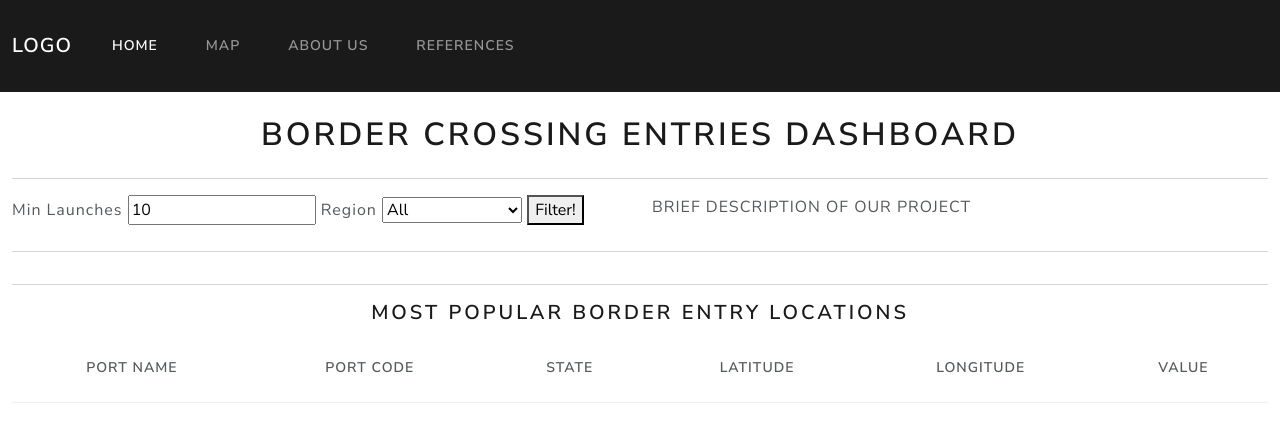
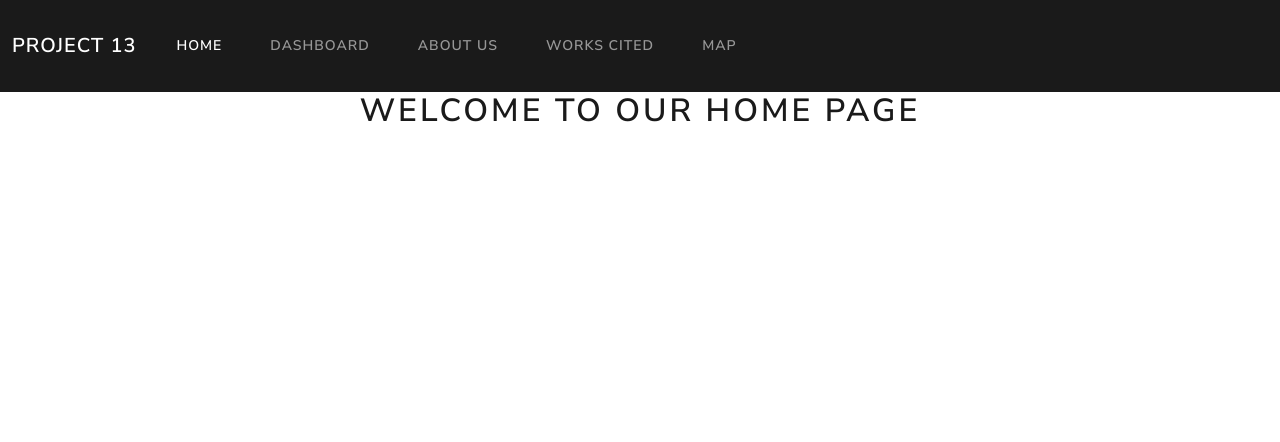
Before and after one commit to BramSunner/project-3-group-10, a Flask app: page / in a window 1280 px wide. Shown: the top 442 px of the page. Run offline with Flask 3, Linux system fonts and the light colour scheme; lists and menus that the app fills with data are empty; some libraries are stand-ins or nearby versions.

Commit message:
updated html files

```diff
--- a/app/app.py
+++ b/app/app.py
@@ -24,8 +24,8 @@ sql = SQLQueries()
 # ---------------------------------------------------------------------------------------------------------
 # Index/Home.
 @app.route("/")
-def index():
-    return render_template("index.html")
+def home():
+    return render_template("home.html")
 
 # Dashboard.
 @app.route("/dashboard")
@@ -38,9 +38,14 @@ def map():
     return render_template("map.html")
 
 # About Us.
-@app.route("/about-us")
+@app.route("/about_us")
 def about():
-    return render_template("about-us.html")
+    return render_template("about_us.html")
+
+# Works Cited.
+@app.route("/works_cited")
+def works_cited():
+    return render_template("works_cited.html")
 
 
 
@@ -58,6 +63,7 @@ def populatePopup(port_code):
     popup_data = sql.getPopup(int(port_code)) # Port Code must be casted to INT for this to work.
     return jsonify(popup_data)
 
+# ...
 
 
 # ---------------------------------------------------------------------------------------------------------
--- a/app/sqlQueries.py
+++ b/app/sqlQueries.py
@@ -14,7 +14,7 @@ import numpy as np
 
 class SQLQueries():
     def __init__(self):
-        self.engine = create_engine("sqlite:///border_database.sqlite")
+        self.engine = create_engine("sqlite:///../data/border_database.sqlite")
 
     # Functions.
     def getUniquePorts(self):
--- a/app/templates/about_us.html
+++ b/app/templates/about_us.html
@@ -29,13 +29,13 @@
                     <a class="nav-link" href="dashboard.html">Dashboard</a>
                 </li>
                 <li class="nav-item">
-                    <a class="nav-link" href="about_us.html">About Us</a>
+                    <a class="nav-link" href="map.html">About Us</a>
                 </li>
                 <li class="nav-item">
-                    <a class="nav-link" href="works_cited.html">Works Cited</a>
+                    <a class="nav-link" href="about_us.html">Works Cited</a>
                 </li>
                 <li class="nav-item">
-                    <a class="nav-link" href="map.html">Map</a>
+                    <a class="nav-link" href="works_cited.html">Map</a>
                 </li>
             </ul>
         </div>
--- a/app/templates/dashboard.html
+++ b/app/templates/dashboard.html
@@ -31,13 +31,13 @@
                     <a class="nav-link" href="dashboard.html">Dashboard</a>
                 </li>
                 <li class="nav-item">
-                    <a class="nav-link" href="about_us.html">About Us</a>
+                    <a class="nav-link" href="map.html">About Us</a>
                 </li>
                 <li class="nav-item">
-                    <a class="nav-link" href="works_cited.html">Works Cited</a>
+                    <a class="nav-link" href="about_us.html">Works Cited</a>
                 </li>
                 <li class="nav-item">
-                    <a class="nav-link" href="map.html">Map</a>
+                    <a class="nav-link" href="works_cited.html">Map</a>
                 </li>
             </ul>
         </div>
--- a/app/templates/home.html
+++ b/app/templates/home.html
@@ -29,13 +29,13 @@
                     <a class="nav-link" href="dashboard.html">Dashboard</a>
                 </li>
                 <li class="nav-item">
-                    <a class="nav-link" href="about_us.html">About Us</a>
+                    <a class="nav-link" href="map.html">About Us</a>
                 </li>
                 <li class="nav-item">
-                    <a class="nav-link" href="works_cited.html">Works Cited</a>
+                    <a class="nav-link" href="about_us.html">Works Cited</a>
                 </li>
                 <li class="nav-item">
-                    <a class="nav-link" href="map.html">Map</a>
+                    <a class="nav-link" href="works_cited.html">Map</a>
                 </li>
             </ul>
         </div>
--- a/app/templates/index.html
+++ /dev/null
@@ -1,113 +0,0 @@
-<!DOCTYPE html>
-<html lang="en">
-
-<head>
-    <meta charset="UTF-8">
-    <meta name="viewport" content="width=device-width, initial-scale=1.0">
-    <meta http-equiv="X-UA-Compatible" content="ie=edge">
-    <title>Border Crossing Entries</title>
-
-    <!-- CSS -->
-    <link href="https://cdn.jsdelivr.net/npm/bootstrap@5.3.3/dist/css/bootstrap.min.css" rel="stylesheet" integrity="sha384-QWTKZyjpPEjISv5WaRU9OFeRpok6YctnYmDr5pNlyT2bRjXh0JMhjY6hW+ALEwIH" crossorigin="anonymous">
-    <link href="https://bootswatch.com/5/lux/bootstrap.min.css", rel="stylesheet">
-    <link href="./static/css/static.css" rel="stylesheet">
-
-    <!-- JS IMPORTS - External Libraries -->
-    <script src="https://cdn.jsdelivr.net/npm/bootstrap@5.3.3/dist/js/bootstrap.bundle.min.js" integrity="sha384-YvpcrYf0tY3lHB60NNkmXc5s9fDVZLESaAA55NDzOxhy9GkcIdslK1eN7N6jIeHz" crossorigin="anonymous"></script>
-    <script src="https://d3js.org/d3.v7.min.js"></script>
-    <script src="https://cdn.plot.ly/plotly-latest.min.js"></script>
-</head>
-
-<body>
-    <!-- NAVBAR -->
-    <nav class="navbar navbar-expand-lg bg-primary" data-bs-theme="dark">
-        <div class="container-fluid">
-            <a class="navbar-brand" href="#">LOGO</a>
-            <ul class="navbar-nav me-auto">
-                <li class="nav-item">
-                <a class="nav-link active" href="#">Home</a>
-                </li>
-                <li class="nav-item">
-                <a class="nav-link" href="#">Map</a>
-                </li>
-                <li class="nav-item">
-                <a class="nav-link" href="#">About Us</a>
-                </li>
-                <li class="nav-item">
-                <a class="nav-link" href="#">References</a>
-                </li>
-            </ul>
-        </div>
-    </nav>
-
-    <!-- add spacing -->
-    <br/>
-
-    <!-- Dashboard -->
-     <div class="container-fluid">
-        <div class="row">
-            <div class="col-md-12 text-center">
-                <h1>Border Crossing Entries Dashboard</h1>
-            </div>
-        </div>
-        <hr/>
-        <div class="row">
-            <div class="col-md-6">
-                <label for="launch_filter">Min Launches</label>
-                <input type="number" value="10" id="launch_filter">
-
-                <label for="region_filter">Region</label>
-                <select id="region_filter">
-                    <option selected>All</option>
-                    <option>California</option>
-                    <option>Florida</option>
-                    <option>Marshall Islands</option>
-                    <option>Texas</option>
-                </select>
-
-                <button id="filter">Filter!</button>
-            </div>
-            <div class="col-md-6">
-                <p>BRIEF DESCRIPTION OF OUR PROJECT</p>
-            </div>
-        </div>
-        <hr/>
-        <div class="row">
-            <div class="col-md-6">
-                <div id="bar_chart"></div>
-            </div>
-            <div class="col-md-6">
-                <div id="pie_chart"></div>
-            </div>
-        </div>
-        <hr/>
-        <div class="row">
-            <div class="col-md-12 text-center">
-                <!-- Launch Data -->
-                <h4>Most Popular Border Entry Locations</h4>
-                <table id="data_table" class="table table-striped table-hover">
-                    <thead>
-                    <tr>
-                        <th>Port Name</th>
-                        <th>Port Code</th>
-                        <th>State</th>
-                        <th>Latitude</th>
-                        <th>Longitude</th>
-                        <th>Value</th>
-
-                    </tr>
-                    </thead>
-                    <tbody>
-                    </tbody>
-                </table>
-            </div>
-        </div>
-     </div>
-
-     <br/>
-     <br/>
-
-    <script src="./static/js/app.js"></script>
-</body>
-
-</html>
--- a/app/templates/works_cited.html
+++ b/app/templates/works_cited.html
@@ -29,13 +29,13 @@
                     <a class="nav-link" href="dashboard.html">Dashboard</a>
                 </li>
                 <li class="nav-item">
-                    <a class="nav-link" href="about_us.html">About Us</a>
+                    <a class="nav-link" href="map.html">About Us</a>
                 </li>
                 <li class="nav-item">
-                    <a class="nav-link" href="works_cited.html">Works Cited</a>
+                    <a class="nav-link" href="about_us.html">Works Cited</a>
                 </li>
                 <li class="nav-item">
-                    <a class="nav-link" href="map.html">Map</a>
+                    <a class="nav-link" href="works_cited.html">Map</a>
                 </li>
             </ul>
         </div>
```
Also changed, not shown: app/static/js/map.js (+0 -9 lines), app/templates/map.html (+4 -4 lines), app/static/js/app.js (line endings or trailing spaces), border_database.sqlite (added).
